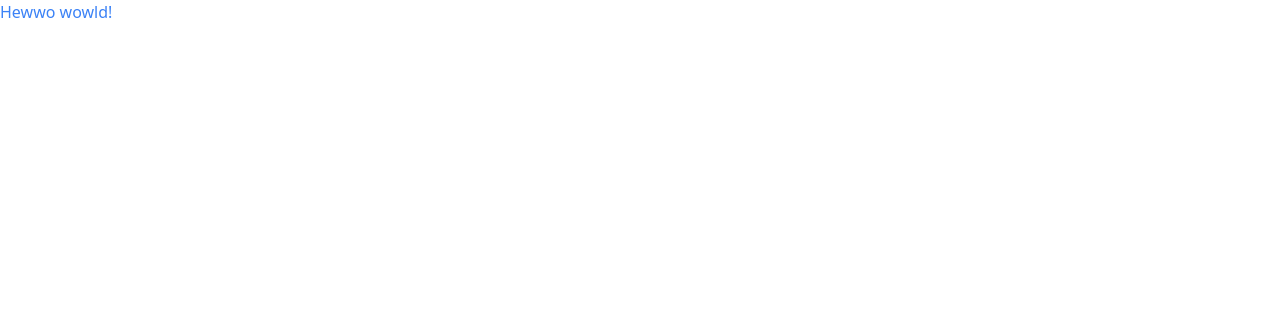
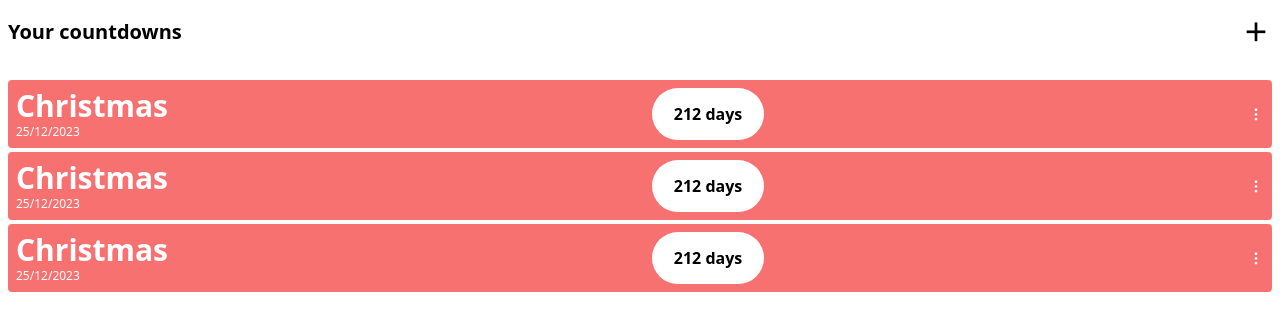
Before and after one commit to YinChuRijnaard/dayz-left, a React (Vite) app: page / in a window 1280 px wide. Shown: the top 330 px of the page. Built offline with nearby package versions, Linux system fonts and the light colour scheme.

Commit message:
Added Entry component

```diff
--- a/src/App.tsx
+++ b/src/App.tsx
@@ -1,7 +1,20 @@
+import Entry from "./components/Entry";
+
 const App = () => {
   return (
-    <div className="text-blue-500">
-      <h1>Hewwo wowld!</h1>
+    <div className="mx-2 my-2">
+      <div className="flex items-center justify-between">
+        <h1 className="text-xl font-bold">Your countdowns</h1>
+        <i className="ri-add-fill ri-2x"></i>
+      </div>
+
+      <br />
+
+      <div className="space-y-1">
+        <Entry />
+        <Entry />
+        <Entry />
+      </div>
     </div>
   );
 };
--- /dev/null
+++ b/src/components/Entry.tsx
@@ -0,0 +1,21 @@
+const Entry = () => {
+  return (
+    <section className="flex justify-between rounded bg-red-400 p-2 text-white">
+      <div>
+        <h1 className="text-3xl font-bold">Christmas</h1>
+        <p className="text-xs">25/12/2023</p>
+      </div>
+
+      <div className="flex w-28 items-center justify-center rounded-full bg-white py-2 px-4 font-bold text-black">
+        <p>
+          <span>212</span>&nbsp;days
+        </p>
+      </div>
+      <div className="flex items-center justify-center">
+        <i className="ri-more-2-fill"></i>
+      </div>
+    </section>
+  );
+};
+
+export default Entry;
```
